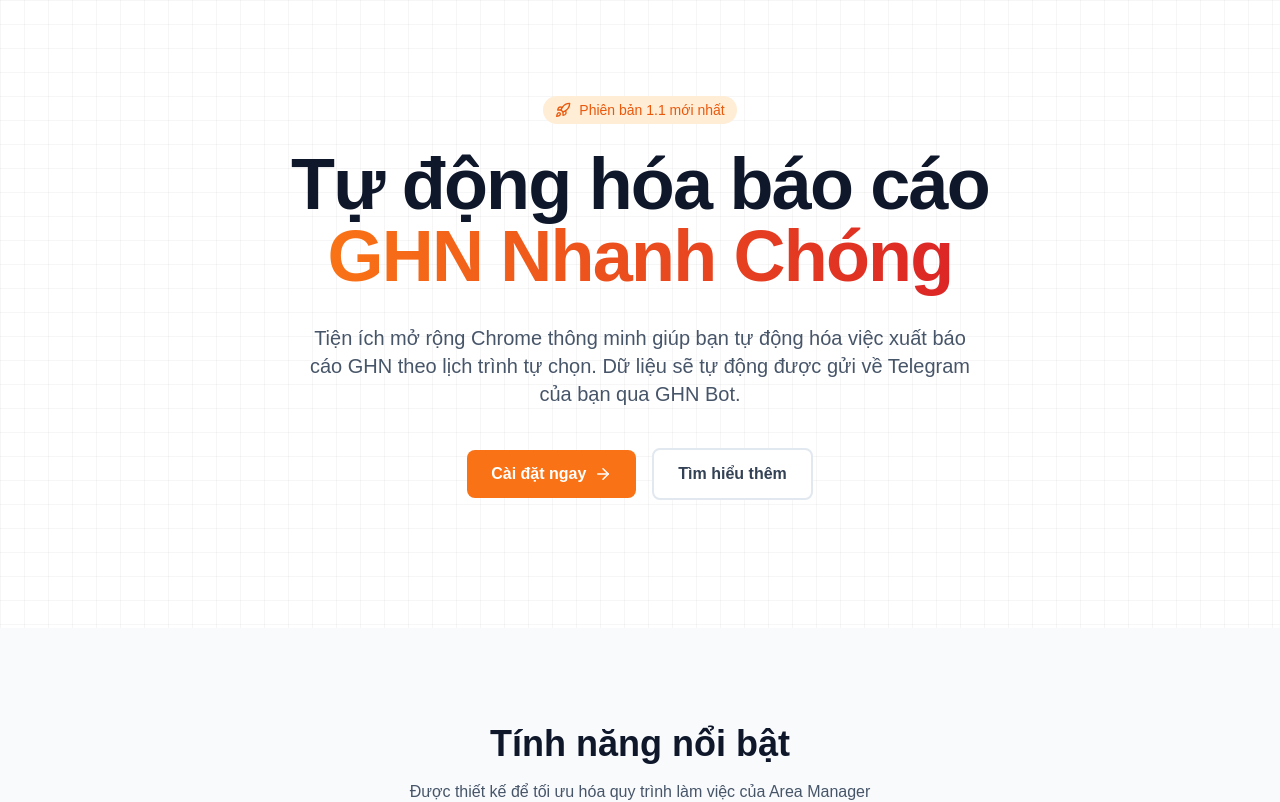
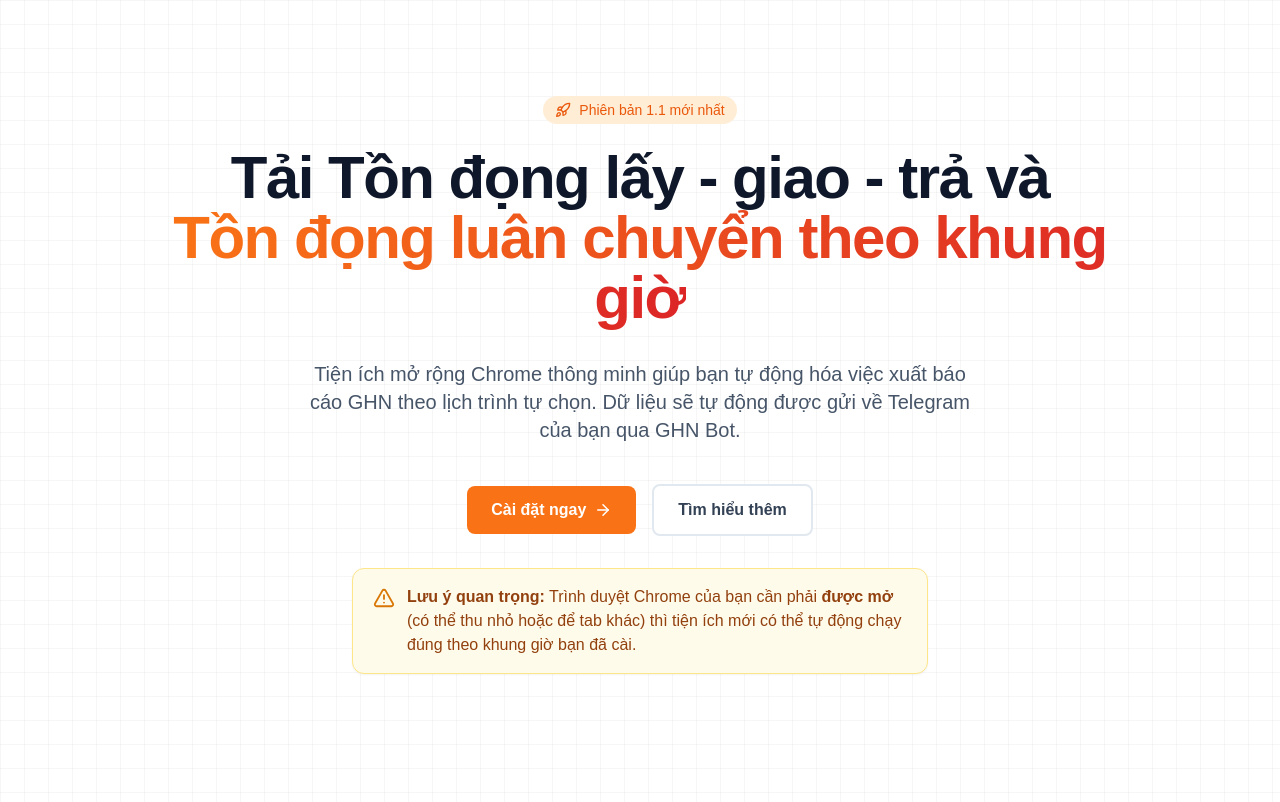
Before and after one commit to tuannghiabmt91/ghn-auto-export-web, a Next.js app: page / in a window 1280 px wide. Shown: the top 802 px of the page. Built offline with nearby package versions, Linux system fonts and the light colour scheme.

Commit message:
Add files via upload

```diff
--- a/app/page.tsx
+++ b/app/page.tsx
@@ -1,5 +1,5 @@
 import React from 'react';
-import { Download, Bot, Table2, Rocket, ArrowRight, ShieldCheck, Zap, Clock } from 'lucide-react';
+import { Download, Bot, Table2, Rocket, ArrowRight, ShieldCheck, Zap, Clock, AlertTriangle } from 'lucide-react';
 
 export default function Home() {
   return (
@@ -12,10 +12,10 @@
             <Rocket size={16} />
             <span>Phiên bản 1.1 mới nhất</span>
           </div>
-          <h1 className="text-5xl md:text-7xl font-bold tracking-tight mb-8">
-            Tự động hóa báo cáo <br className="hidden md:block" />
+          <h1 className="text-4xl md:text-6xl font-bold tracking-tight mb-8 leading-tight">
+            Tải Tồn đọng lấy - giao - trả và <br className="hidden md:block" />
             <span className="text-transparent bg-clip-text bg-gradient-to-r from-orange-500 to-red-600">
-              GHN Nhanh Chóng
+              Tồn đọng luân chuyển theo khung giờ
             </span>
           </h1>
           <p className="text-lg md:text-xl text-slate-600 max-w-2xl mx-auto mb-10 leading-relaxed">
@@ -28,6 +28,13 @@
             <a href="#features" className="inline-flex items-center justify-center gap-2 px-6 py-3 bg-white border-2 border-slate-200 hover:border-slate-300 text-slate-700 rounded-lg font-semibold transition-colors w-full sm:w-auto">
               Tìm hiểu thêm
             </a>
+          </div>
+
+          <div className="mt-8 max-w-xl mx-auto bg-amber-50 border border-amber-200 text-amber-800 px-5 py-4 rounded-xl flex items-start gap-3 text-left shadow-sm">
+            <AlertTriangle className="shrink-0 mt-0.5 text-amber-600" size={22} />
+            <p className="text-sm md:text-base leading-relaxed">
+              <strong>Lưu ý quan trọng:</strong> Trình duyệt Chrome của bạn cần phải <strong>được mở</strong> (có thể thu nhỏ hoặc để tab khác) thì tiện ích mới có thể tự động chạy đúng theo khung giờ bạn đã cài.
+            </p>
           </div>
         </div>
       </section>
```
